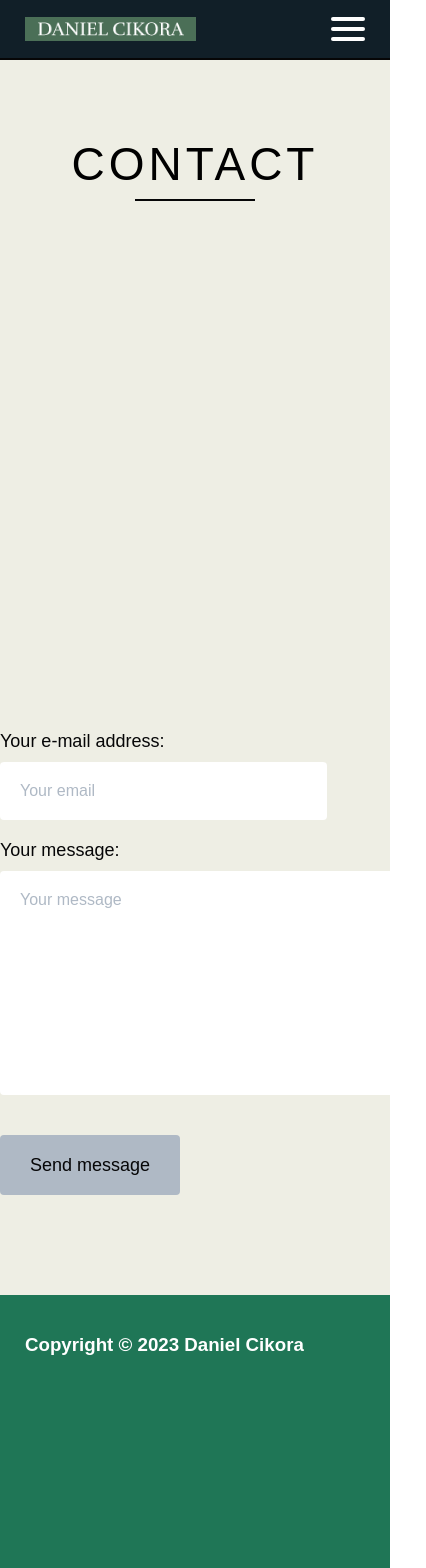
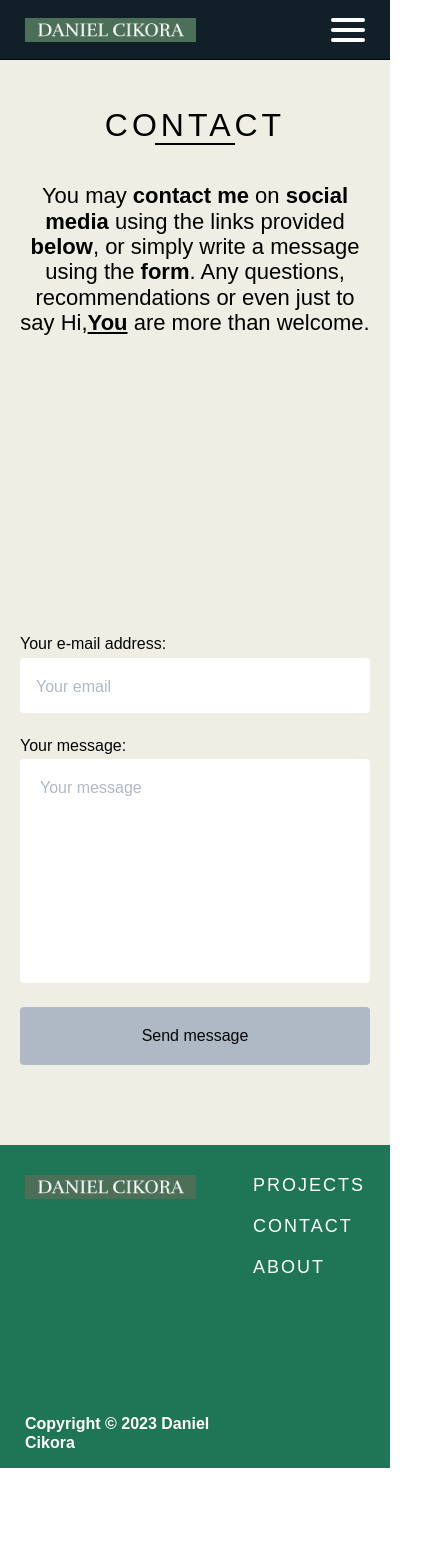
Before and after one commit to DanielCikora/personal-portfolio-website, a React (Create React App) app: page /Contact in a window 390 px wide. Shown: the top 1568 px of the page, 426 px wide, since content can reach past the window. After the commit the page ends 1468 px from the top, so only its background shows below. Built offline with nearby package versions, Linux system fonts and the light colour scheme.

Commit message:
Contact page form done, text added, footer Logo implemented.

```diff
--- a/src/App.jsx
+++ b/src/App.jsx
@@ -28,8 +28,8 @@ export default function App() {
           <Route path='/Contact' element={<Contact />} />
           <Route path='/About' element={<About />} />
         </Routes>
+        <Footer />
       </Router>
-      <Footer />
     </>
   );
 }
--- a/src/components/css/styles.css
+++ b/src/components/css/styles.css
@@ -312,7 +312,7 @@ template {
 .main-link {
   color: #ffffff;
   text-decoration: none;
-  font-size: 14px;
+  font-size: 18px;
   letter-spacing: 2px;
   position: relative;
   transition: all 0.4s ease-in-out; }
@@ -322,7 +322,7 @@ template {
     width: 100%;
     transform: scaleX(0);
     height: 2px;
-    bottom: 0;
+    bottom: -2px;
     left: 0;
     background-color: #ffffff;
     transform-origin: bottom right;
@@ -383,9 +383,9 @@ body {
   top: 0;
   z-index: 9999;
   width: 100%;
-  height: 80px;
+  height: 90px;
   display: flex;
-  border-bottom: 2px solid #060607;
+  border-bottom: 1px solid #060607;
   background-color: #111f28; }
 
 .navigation--fixed {
@@ -822,10 +822,30 @@ body {
 
 .footer {
   background-color: #1f7656;
-  padding: 20px 0 200px; }
+  padding: 30px 0 0; }
+
+.wrapper--footer {
+  display: flex;
+  column-gap: 40px; }
 
 .footer-logo__year {
-  color: #ffffff; }
+  color: #ffffff;
+  font-size: 16px; }
+
+.footer-logo {
+  display: flex;
+  flex-direction: column;
+  row-gap: 200px; }
+
+.footer-text {
+  display: flex; }
+
+.footer-text__ul {
+  list-style: none;
+  display: flex;
+  flex-direction: column;
+  row-gap: 20px;
+  margin: 0; }
 
 .projects {
   position: relative; }
@@ -903,34 +923,135 @@ body {
   padding: 20px 20px; }
 
 .contact {
-  background-color: #28403d; }
+  background-color: #eeeee4; }
+
+.wrapper--contact {
+  padding: 80px 0; }
+
+.contact-text__container {
+  padding-bottom: 300px;
+  text-align: center; }
+
+.contact-text__h2 {
+  font-size: 46px;
+  font-weight: 500;
+  letter-spacing: 4px;
+  margin-bottom: 40px;
+  position: relative; }
+  .contact-text__h2::before {
+    position: absolute;
+    content: "";
+    height: 2px;
+    width: 80px;
+    background-color: #060607;
+    bottom: -10px;
+    left: 50%;
+    transform: translateX(-50%); }
+
+.contact-text__p {
+  font-size: 22px;
+  margin: 0 auto;
+  max-width: 800px;
+  padding: 0 20px; }
 
 .form-container {
-  padding: 400px 0; }
+  padding: 0 20px; }
+
+.form {
+  display: block; }
+
+.form-label {
+  display: block;
+  color: #060607;
+  margin-bottom: 10px;
+  font-size: 20px; }
 
 #email-input {
   display: block;
-  padding: 20px 80px 20px 20px;
-  background-color: #afb9c5;
-  color: #060607;
-  border-radius: 2px;
-  margin-bottom: 20px; }
+  padding: 20px 100px 20px 20px;
+  border-radius: 4px;
+  margin-bottom: 20px;
+  font-size: 20px; }
   #email-input::placeholder {
-    color: #ffffff; }
+    color: #afb9c5; }
 
 #message-area {
   display: block;
-  background-color: #afb9c5;
-  border-radius: 2px;
+  border-radius: 4px;
   resize: none;
   padding: 20px;
-  margin-bottom: 20px; }
+  margin-bottom: 40px;
+  font-size: 20px; }
   #message-area::placeholder {
-    color: #ffffff; }
+    color: #afb9c5; }
 
 #send-input {
   display: block;
   padding: 20px 30px;
-  border-radius: 2px; }
+  border-radius: 4px;
+  color: #ffffff;
+  background-color: #afb9c5;
+  transition: all 0.3s ease-in-out;
+  color: #060607;
+  font-size: 20px;
+  cursor: pointer; }
+  #send-input:hover {
+    color: #ffffff;
+    background-color: #111f28; }
+
+@media only screen and (max-width: 1024px) {
+  .wrapper--contact {
+    padding: 80px 0; }
+
+  .contact-text__h2 {
+    font-size: 36px; }
+    .contact-text__h2::before {
+      bottom: -2px; }
+
+  .form-label {
+    font-size: 16px; }
+
+  #email-input {
+    padding: 16px 16px 16px 16px; }
+    #email-input::placeholder {
+      font-size: 16px; }
+
+  #message-area {
+    font-size: 16px; }
+
+  #send-input {
+    font-size: 16px; } }
+@media only screen and (max-width: 768px) {
+  .contact-text__h2 {
+    font-size: 32px; }
+
+  .form-container {
+    justify-content: center;
+    display: flex; }
+
+  .form-label {
+    margin-bottom: 0; }
+
+  .form {
+    display: flex;
+    flex-direction: column;
+    row-gap: 10px;
+    width: 100%;
+    max-width: 500px; }
+
+  #send-input {
+    max-width: 200px;
+    margin: 0 auto; } }
+@media only screen and (max-width: 425px) {
+  .form {
+    max-width: 100%;
+    row-gap: 4px; }
+
+  #message-area {
+    margin-bottom: 20px; }
+
+  #send-input {
+    max-width: 100%;
+    width: 100%; } }
 
 /*# sourceMappingURL=styles.css.map */
--- a/src/components/footer/Footer.jsx
+++ b/src/components/footer/Footer.jsx
@@ -1,14 +1,19 @@
-export default function Footer() {
+import FooterLinks from "./FooterLinks";
+import Logo from "../micro-components/Logo";
+export default function Footer(props) {
   const fullYearDate = new Date().getFullYear();
   return (
     <footer className='footer'>
       <div className='wrapper wrapper--footer'>
         <div className='footer-logo'>
+          <Logo />
           <h3 className='footer-logo__year'>
             Copyright © {fullYearDate} Daniel Cikora
           </h3>
         </div>
-        <div className='footer-text'></div>
+        <div className='footer-text'>
+          <FooterLinks />
+        </div>
       </div>
     </footer>
   );
--- /dev/null
+++ b/src/components/footer/FooterLinks.jsx
@@ -0,0 +1,19 @@
+import { Link } from "react-router-dom";
+export default function FooterLinks() {
+  const footerLinks = [
+    { key: 1, href: "/Projects", text: "PROJECTS" },
+    { key: 2, href: "/Contact", text: "CONTACT" },
+    { key: 3, href: "/About", text: "ABOUT" },
+  ];
+  return (
+    <ul className='footer-text__ul'>
+      {footerLinks.map((footerLink) => (
+        <li className='footer-list__item' key={footerLink.key}>
+          <Link to={footerLink.href} className='main-link footer-list__link'>
+            {footerLink.text}
+          </Link>
+        </li>
+      ))}
+    </ul>
+  );
+}
--- a/src/components/footer/_footer.scss
+++ b/src/components/footer/_footer.scss
@@ -1,7 +1,27 @@
 .footer {
   background-color: $mint;
-  padding: 20px 0 200px;
+  padding: 30px 0 0;
+}
+.wrapper--footer {
+  display: flex;
+  column-gap: 40px;
 }
 .footer-logo__year {
-    color: $white;
+  color: $white;
+  font-size: 16px;
 }
+.footer-logo {
+  display: flex;
+  flex-direction: column;
+  row-gap: 200px;
+}
+.footer-text {
+  display: flex;
+}
+.footer-text__ul {
+  list-style: none;
+  display: flex;
+  flex-direction: column;
+  row-gap: 20px;
+  margin: 0;
+}
--- a/src/components/navigation/_navigation.scss
+++ b/src/components/navigation/_navigation.scss
@@ -3,9 +3,9 @@
   top: 0;
   z-index: 9999;
   width: 100%;
-  height: 80px;
+  height: 90px;
   display: flex;
-  border-bottom: 2px solid $black;
+  border-bottom: 1px solid $black;
   background-color: $navy;
 }
 .navigation--fixed {
--- a/src/components/navigation/pages/contact/Contact.jsx
+++ b/src/components/navigation/pages/contact/Contact.jsx
@@ -5,7 +5,15 @@ export default function Contact() {
       <div className='wrapper wrapper--contact'>
         <div className='contact-text__container'>
           <h2 className='contact-text__h2'>CONTACT</h2>
-          <p></p>
+          <p className='contact-text__p'>
+            You may <b>contact me</b> on <b>social media</b> using the links
+            provided <b>below</b>, or simply write a message using the{" "}
+            <b>form</b>. Any questions, recommendations or even just to say Hi,
+            <b>
+              <u>You</u>
+            </b>{" "}
+            are more than welcome.
+          </p>
         </div>
         <div className='form-container'>
           <ContactForm />
--- a/src/components/navigation/pages/contact/ContactForm.jsx
+++ b/src/components/navigation/pages/contact/ContactForm.jsx
@@ -19,7 +19,7 @@ export default function ContactForm() {
   };
 
   return (
-    <form onSubmit={handleSubmit}>
+    <form className='form' onSubmit={handleSubmit}>
       <label className='form-label' htmlFor='email-input'>
         Your e-mail address:
       </label>
--- a/src/components/navigation/pages/contact/_contact.scss
+++ b/src/components/navigation/pages/contact/_contact.scss
@@ -2,11 +2,11 @@
   background-color: $light-cream;
 }
 .wrapper--contact {
-  padding: 100px 0;
+  padding: 80px 0;
 }
 // Text
 .contact-text__container {
-  padding-bottom: 500px;
+  padding-bottom: 300px;
   text-align: center;
 }
 .contact-text__h2 {
@@ -19,25 +19,38 @@
     position: absolute;
     content: "";
     height: 2px;
-    width: 120px;
+    width: 80px;
     background-color: $black;
     bottom: -10px;
     left: 50%;
     transform: translateX(-50%);
   }
 }
+.contact-text__p {
+  font-size: 22px;
+  margin: 0 auto;
+  max-width: 800px;
+  padding: 0 20px;
+}
 // Form
+.form-container {
+  padding: 0 20px;
+}
+.form {
+  display: block;
+}
 .form-label {
   display: block;
   color: $black;
   margin-bottom: 10px;
-  font-size: 18px;
+  font-size: 20px;
 }
 #email-input {
   display: block;
   padding: 20px 100px 20px 20px;
   border-radius: 4px;
   margin-bottom: 20px;
+  font-size: 20px;
   &::placeholder {
     color: $lightgrey;
   }
@@ -48,6 +61,7 @@
   resize: none;
   padding: 20px;
   margin-bottom: 40px;
+  font-size: 20px;
   &::placeholder {
     color: $lightgrey;
   }
@@ -60,10 +74,73 @@
   background-color: $lightgrey;
   transition: all 0.3s ease-in-out;
   color: $black;
-  font-size: 18px;
+  font-size: 20px;
   cursor: pointer;
   &:hover {
     color: $white;
     background-color: $navy;
   }
 }
+// Media Query
+@include Laptop {
+  .wrapper--contact {
+    padding: 80px 0;
+  }
+  .contact-text__h2 {
+    font-size: 36px;
+    &::before {
+      bottom: -2px;
+    }
+  }
+  .form-label {
+    font-size: 16px;
+  }
+  #email-input {
+    padding: 16px 16px 16px 16px;
+    &::placeholder {
+      font-size: 16px;
+    }
+  }
+  #message-area {
+    font-size: 16px;
+  }
+  #send-input {
+    font-size: 16px;
+  }
+}
+@include Tablet {
+  .contact-text__h2 {
+    font-size: 32px;
+  }
+  .form-container {
+    justify-content: center;
+    display: flex;
+  }
+  .form-label {
+    margin-bottom: 0;
+  }
+  .form {
+    display: flex;
+    flex-direction: column;
+    row-gap: 10px;
+    width: 100%;
+    max-width: 500px;
+  }
+  #send-input {
+    max-width: 200px;
+    margin: 0 auto;
+  }
+}
+@include MobileL {
+  .form {
+    max-width: 100%;
+    row-gap: 4px;
+  }
+  #message-area {
+    margin-bottom: 20px;
+  }
+  #send-input {
+    max-width: 100%;
+    width: 100%;
+  }
+}
--- a/src/components/scss/_globalClasses.scss
+++ b/src/components/scss/_globalClasses.scss
@@ -7,7 +7,7 @@
 .main-link {
   color: $white;
   text-decoration: none;
-  font-size: 14px;
+  font-size: 18px;
   letter-spacing: 2px;
   position: relative;
   transition: all 0.4s ease-in-out;
@@ -17,7 +17,7 @@
     width: 100%;
     transform: scaleX(0);
     height: 2px;
-    bottom: 0;
+    bottom: -2px;
     left: 0;
     background-color: $white;
     transform-origin: bottom right;
```
Also changed, not shown: 2 other files (tests, documents, lock files or other folders).
